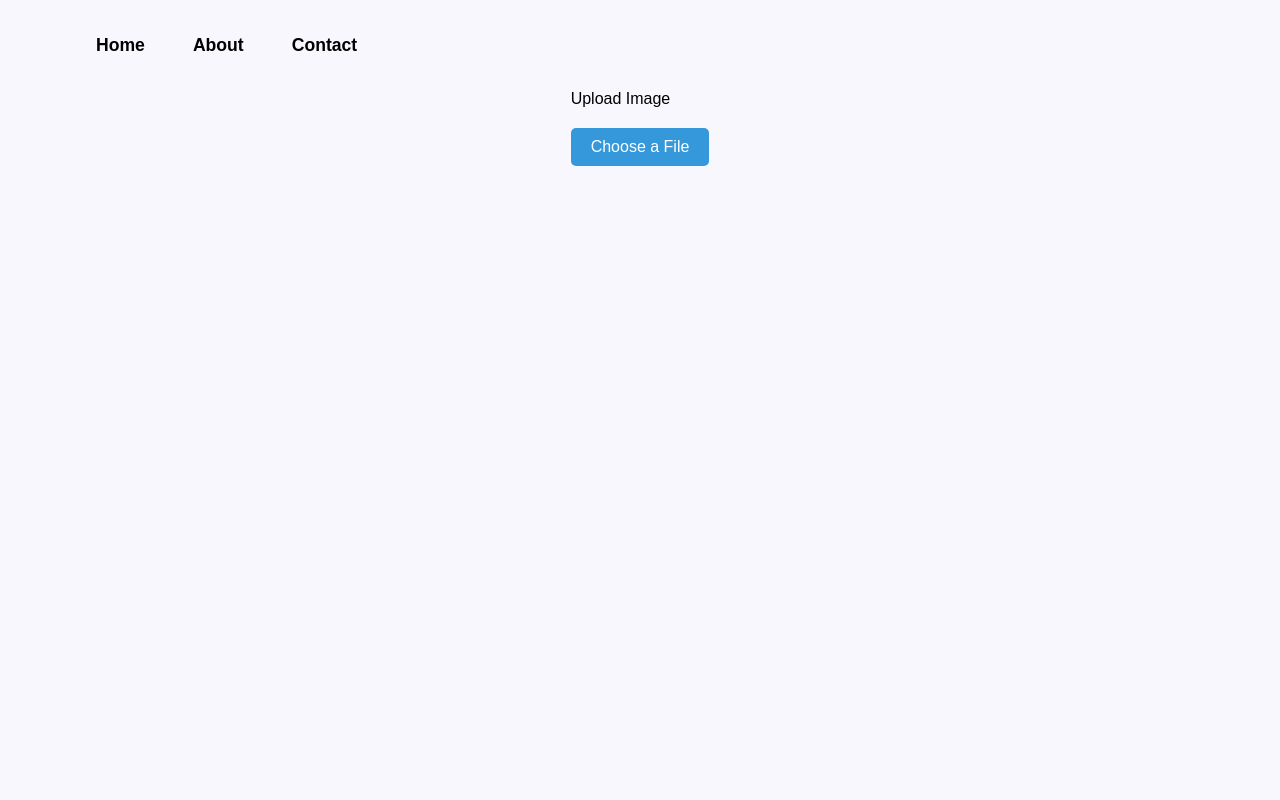
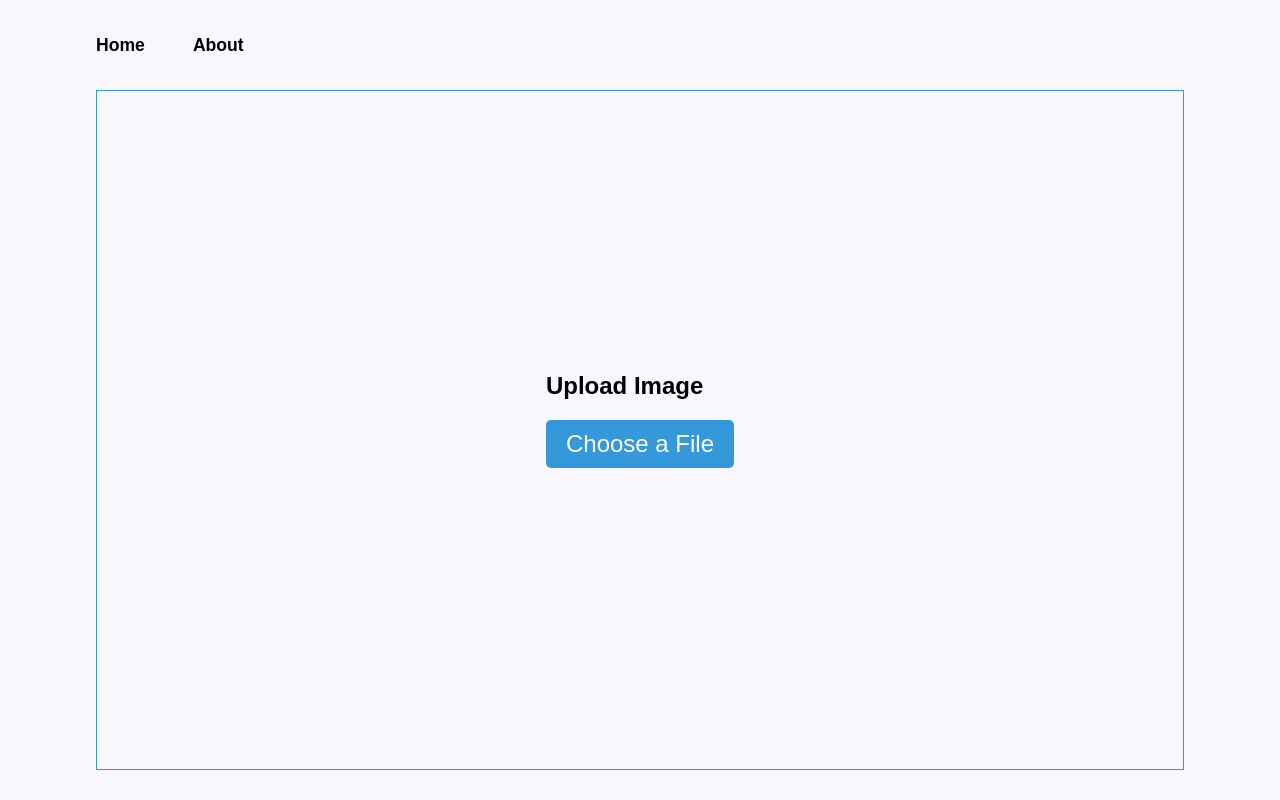
Before and after one commit to FYP-CSIT2023/poultry_disease_detection, a React (Vite) app in the folder frontend/: page / in a window 1280 px wide. Built offline with nearby package versions, Linux system fonts and the light colour scheme.

Commit message:
feat: update user interface

```diff
--- a/frontend/src/components/Navbar.jsx
+++ b/frontend/src/components/Navbar.jsx
@@ -1,5 +1,5 @@
 
-import React, { useState } from "react";
+import React from "react";
 
 const Navbar = () => {
   return (
@@ -7,7 +7,6 @@ const Navbar = () => {
       <div className="navbar-links-container">
         <a href="">Home</a>
         <a href="">About</a>
-        <a href="">Contact</a>
       </div>
     </nav>
   );
--- a/frontend/src/components/upload.jsx
+++ b/frontend/src/components/upload.jsx
@@ -2,16 +2,20 @@ import { useState } from 'react';
 import axios from 'axios';
 import PropTypes from 'prop-types';
 
-const UploadButton = ({ buttonText, icon, onUpload }) => {
+const UploadButton = ({ buttonText, onUpload }) => {
   const [uploadedImage, setUploadedImage] = useState(null);
+  const [imageFile, setImageFile] = useState(null);
   const [loading, setLoading] = useState(false);
+  const [responseData, setResponseData] = useState('');
 
   const handleFileChange = (e) => {
     const file = e.target.files[0];
+    setImageFile(file);
 
     if (file) {
       if (file.type.startsWith('image/')) {
-        setUploadedImage(file);
+        // setUploadedImage(file);
+        setUploadedImage(URL.createObjectURL(file));
         onUpload(file);
       } else {
         alert('Please choose a valid image file.');
@@ -24,8 +28,8 @@ const UploadButton = ({ buttonText, icon, onUpload }) => {
 
     // Create a FormData object to send the image file
     const formData = new FormData();
-    formData.append('image', uploadedImage);
-    console.log(uploadedImage);
+    formData.append('image', imageFile);
+    console.log(imageFile);
 
     // Assuming you have a Django API endpoint at 'your-api-endpoint'
     axios.post('http://127.0.0.1:8000/detect/uploads/', formData, {
@@ -36,6 +40,7 @@ const UploadButton = ({ buttonText, icon, onUpload }) => {
       .then((response) => {
         // Handle the response data as needed
         console.log('API Response:', response.data.predicted_class);
+        setResponseData(response.data.predicted_class);
       })
       .catch((error) => {
         console.error('Error:', error);
@@ -51,7 +56,8 @@ const UploadButton = ({ buttonText, icon, onUpload }) => {
       alignItems: 'center',
       justifyContent: 'center',
       flexDirection:'column',
-      height: '50%',
+      height: '85vh',
+      border: '1px solid #3498db',
       },
 
     label: {
@@ -62,7 +68,8 @@ const UploadButton = ({ buttonText, icon, onUpload }) => {
       borderRadius: '5px',
       display: 'flex',
       flexDirection: 'column',
-      alignItems: 'center'
+      alignItems: 'center',
+      fontSize: '24px',
     },
 
     labelImg: {
@@ -86,6 +93,26 @@ const UploadButton = ({ buttonText, icon, onUpload }) => {
 
     uploadedImageLabel:{
       marginBottom: '20px',
+      fontSize: '24px',
+      fontWeight: 600,
+    },
+    uploadImageContainer:{
+      display: 'flex',
+      flexDirection: 'column',
+      gap: '15px',
+      justifyContent: 'center',
+      alignItems: 'center',
+    },
+    predictClassTxt: {
+      fontSize: '30px',
+      color: '#3498db',
+    },
+    detectBtn:{
+      fontSize: '24px',
+      padding: '10px 20px',
+      backgroundColor: '#49be25',
+      borderRadius: '5px',
+      color: '#fff',
     }
   };
 
@@ -101,12 +128,13 @@ const UploadButton = ({ buttonText, icon, onUpload }) => {
 
       <div style={styles.uploadedImageContainer}>
         {uploadedImage && (
-          <div>
+          <div style={styles.uploadImageContainer}>
             <p style={styles.uploadedImageLabel}>Uploaded Image :</p>
             <img src={uploadedImage} alt="Uploaded" style={styles.uploadedImage} />
-            <button onClick={handleButtonClick} disabled={loading}>
+            <button style={styles.detectBtn} onClick={handleButtonClick} disabled={loading}>
               {loading ? 'Loading...' : 'Detect'}
             </button>
+            {responseData && <p style={styles.predictClassTxt}>The predicted class is: {responseData}</p>}
           </div>
         )}
       </div>
```
